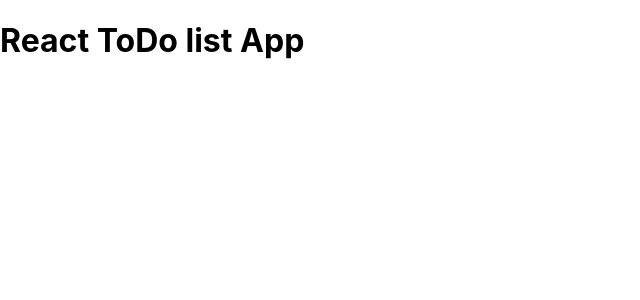
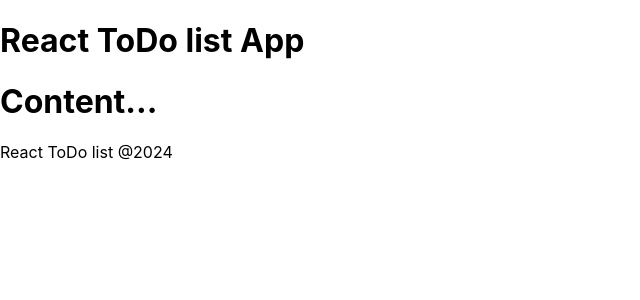
Before and after one commit to fabricio-dias-log/react-todo-list, a React (Create React App) app: page / in a window 1280 px wide. Shown: the top 300 px of the page, without its empty margins (0-640 px from the left). Built offline with nearby package versions, Linux system fonts and the light colour scheme; the HTML template or start-up script is replaced by a standard one.

Commit message:
Components and structure

```diff
--- a/src/App.tsx
+++ b/src/App.tsx
@@ -1,9 +1,14 @@
 import React from 'react';
+// Components
+import Header from './components/Header';
+import Footer from './components/Footer';
 
 function App() {
   return (
-    <div className="App">
-      <h1>React ToDo list App</h1>
+    <div>
+      <Header/>
+      <h1>Content...</h1>
+      <Footer/>
     </div>
   );
 }
--- /dev/null
+++ b/src/components/Footer.tsx
@@ -0,0 +1,13 @@
+import React from 'react'
+
+const Footer = () => {
+  return (
+    <footer>
+        <p>
+            <span>React ToDo list</span> @2024
+        </p>
+    </footer>
+)
+}
+
+export default Footer
--- /dev/null
+++ b/src/components/Header.tsx
@@ -0,0 +1,11 @@
+import React from 'react'
+
+const Header = () => {
+  return (
+    <header>
+        <h1>React ToDo list App</h1>
+    </header>
+  )
+}
+
+export default Header
```
